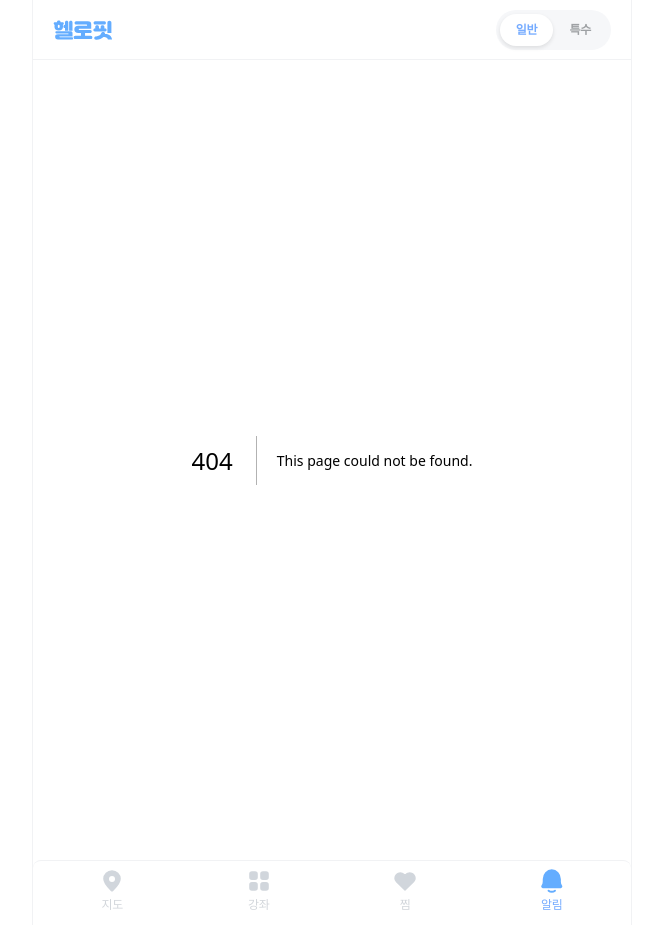
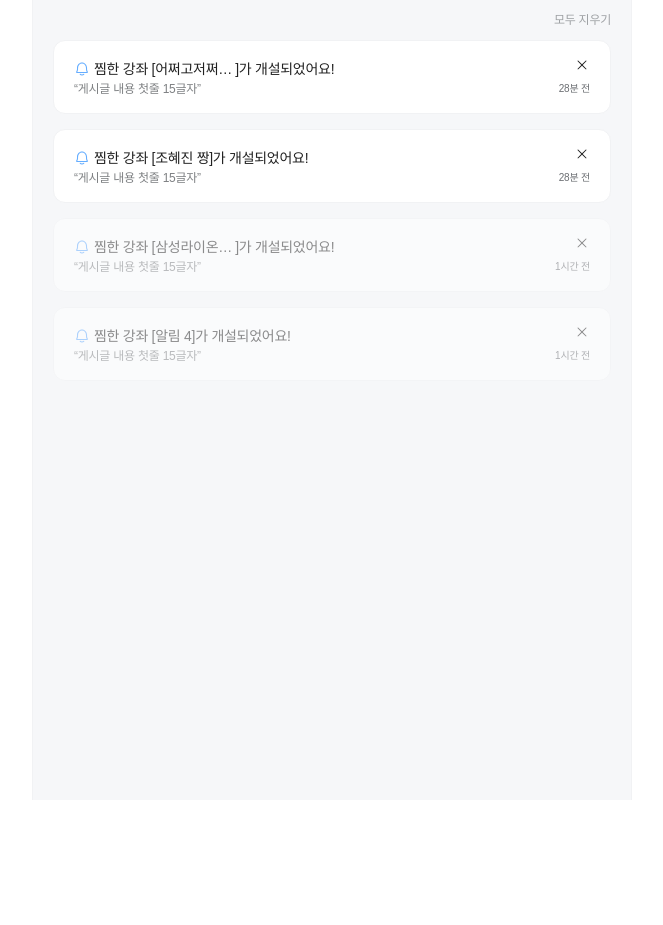
Before and after one commit to HELLO-FIT/FE_HELLO-FIT, a Next.js app: page /noti in a window 1280 px wide. Before the commit this address had no page. Shown: the whole page, without its empty margins (308-971 px from the left). After the commit the page ends 800 px from the top, so only its background shows below. Built offline with nearby package versions, Linux system fonts and the light colour scheme; a web font is replaced by a local one.

Commit message:
Feat: Notification Component 및 Page

```diff
--- /dev/null
+++ b/src/components/Noti/Noti.module.scss
@@ -0,0 +1,25 @@
+@import '@/styles/globals.scss';
+
+.container {
+  width: 100%;
+  min-height: 100vh;
+  padding: 0 20px;
+  background-color: $gray10;
+}
+
+.header {
+  width: 100%;
+  padding: 12px 0;
+  @include C12M;
+  color: $gray50;
+  display: flex;
+  justify-content: flex-end;
+  align-items: center;
+  cursor: pointer;
+}
+
+.notiWrapper {
+  display: flex;
+  flex-direction: column;
+  gap: 15px;
+}
--- /dev/null
+++ b/src/components/Noti/Noti.tsx
@@ -0,0 +1,65 @@
+import { useState } from 'react';
+import Notification from './Notification/Notification';
+import styles from './Noti.module.scss';
+import { NotificationData } from './Noti.types';
+
+const data: NotificationData[] = [
+  {
+    id: 1,
+    title: '어쩌고저쩌고저쩌고',
+    content: '“게시글 내용 첫줄 15글자”',
+    time: '28분 전',
+    isRead: false,
+  },
+  {
+    id: 2,
+    title: '조혜진 짱',
+    content: '“게시글 내용 첫줄 15글자”',
+    time: '28분 전',
+    isRead: false,
+  },
+  {
+    id: 3,
+    title: '삼성라이온즈 우승',
+    content: '“게시글 내용 첫줄 15글자”',
+    time: '1시간 전',
+    isRead: true,
+  },
+  {
+    id: 4,
+    title: '알림 4',
+    content: '“게시글 내용 첫줄 15글자”',
+    time: '1시간 전',
+    isRead: true,
+  },
+];
+
+export default function Noti() {
+  const [notifications, setNotifications] = useState<NotificationData[]>(data);
+
+  const markAsRead = (id: number) => {
+    setNotifications(prevNotifications =>
+      prevNotifications.map(notification =>
+        notification.id === id
+          ? { ...notification, isRead: true }
+          : notification
+      )
+    );
+  };
+
+  return (
+    <div className={styles.container}>
+      <div className={styles.header}>모두 지우기</div>
+      <div className={styles.notiWrapper}>
+        {notifications.map(notification => (
+          <Notification
+            key={notification.id}
+            isRead={notification.isRead}
+            onClick={() => markAsRead(notification.id)}
+            notification={notification}
+          />
+        ))}
+      </div>
+    </div>
+  );
+}
--- /dev/null
+++ b/src/components/Noti/Notification/Notification.module.scss
@@ -0,0 +1,62 @@
+@import '@/styles/globals.scss';
+
+.container {
+  width: 100%;
+  height: 74px;
+  display: flex;
+  align-items: center;
+  justify-content: space-between;
+  background-color: $white;
+  border-radius: 12px;
+  border: solid 1px $gray20;
+  padding: 16px 20px;
+  cursor: pointer;
+
+  &.read {
+    opacity: 0.5;
+  }
+}
+
+.title {
+  display: flex;
+  align-items: center;
+  gap: 4px;
+}
+
+.message {
+  display: flex;
+  @include B14M;
+  color: $gray90;
+
+  .storeName {
+    max-width: 80px;
+    overflow: hidden;
+    white-space: nowrap;
+    text-overflow: ellipsis;
+  }
+}
+
+.information {
+  display: flex;
+  align-items: center;
+  gap: 2px;
+  @include C12M;
+  color: $gray60;
+  max-width: 200px;
+  overflow: hidden;
+  white-space: nowrap;
+  text-overflow: ellipsis;
+}
+
+.rightContainer {
+  height: 100%;
+  display: flex;
+  flex-direction: column;
+  align-items: flex-end;
+  justify-content: space-between;
+}
+
+.leftTime {
+  @include C10M;
+  color: $gray70;
+}
--- /dev/null
+++ b/src/components/Noti/Notification/Notification.tsx
@@ -0,0 +1,31 @@
+import IconComponent from '@/components/Asset/Icon';
+import styles from './Notification.module.scss';
+import { NotificationProps } from './Notification.types';
+
+export default function Notification({
+  isRead,
+  onClick,
+  notification,
+}: NotificationProps) {
+  return (
+    <div
+      className={`${styles.container} ${isRead ? styles.read : ''}`}
+      onClick={onClick}
+    >
+      <div>
+        <div className={styles.title}>
+          <IconComponent name="notification" size="s" />
+          <div className={styles.message}>
+            찜한 강좌 [<p className={styles.storeName}>{notification.title}</p>
+            ]가 개설되었어요!
+          </div>
+        </div>
+        <p className={styles.information}>{notification.content}</p>
+      </div>
+      <div className={styles.rightContainer}>
+        <IconComponent name="x" size="s" />
+        <p className={styles.leftTime}>{notification.time}</p>
+      </div>
+    </div>
+  );
+}
--- a/src/pages/_app.tsx
+++ b/src/pages/_app.tsx
@@ -7,8 +7,8 @@ import GNB from '@/components/Layout/GNB';
 
 export default function App({ Component, pageProps }: AppProps) {
   const router = useRouter();
-  const hideGNB = ['/', '/login'].includes(router.pathname);
-  const hideHeader = ['/', '/login'].includes(router.pathname);
+  const hideGNB = ['/', '/login', '/noti'].includes(router.pathname);
+  const hideHeader = ['/', '/login', '/noti'].includes(router.pathname);
 
   return (
     <div className="body">
--- /dev/null
+++ b/src/pages/noti.tsx
@@ -0,0 +1,5 @@
+import Noti from '@/components/Noti/Noti';
+
+export default function noti() {
+  return <Noti />;
+}
```
Also changed, not shown: src/components/Noti/Noti.types.ts (added, +7 -0 lines), src/components/Noti/Notification/Notification.types.ts (added, +11 -0 lines), src/pages/preview/index.tsx (+17 -0 lines), public/icon/s/icon-notification.svg.
